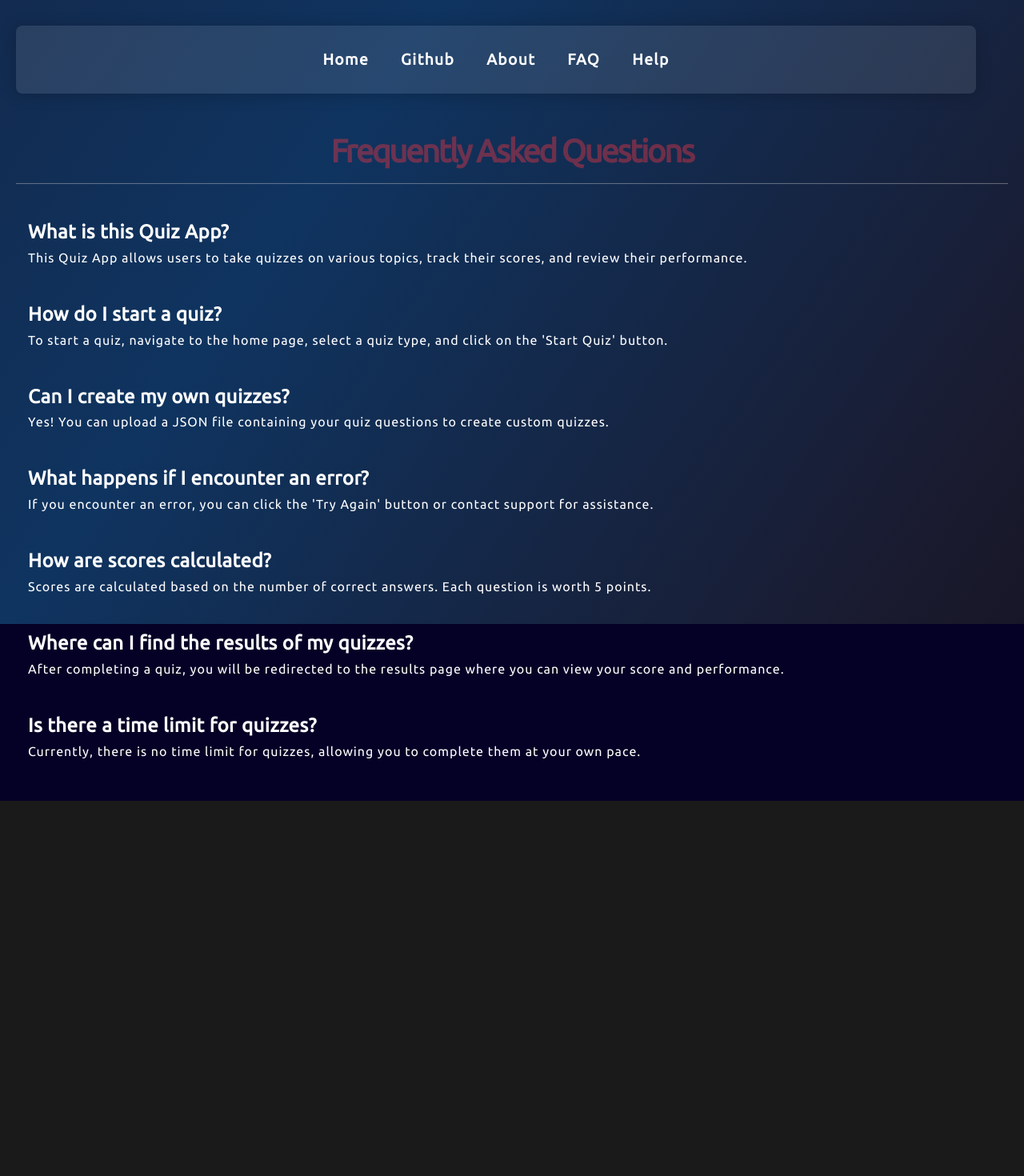
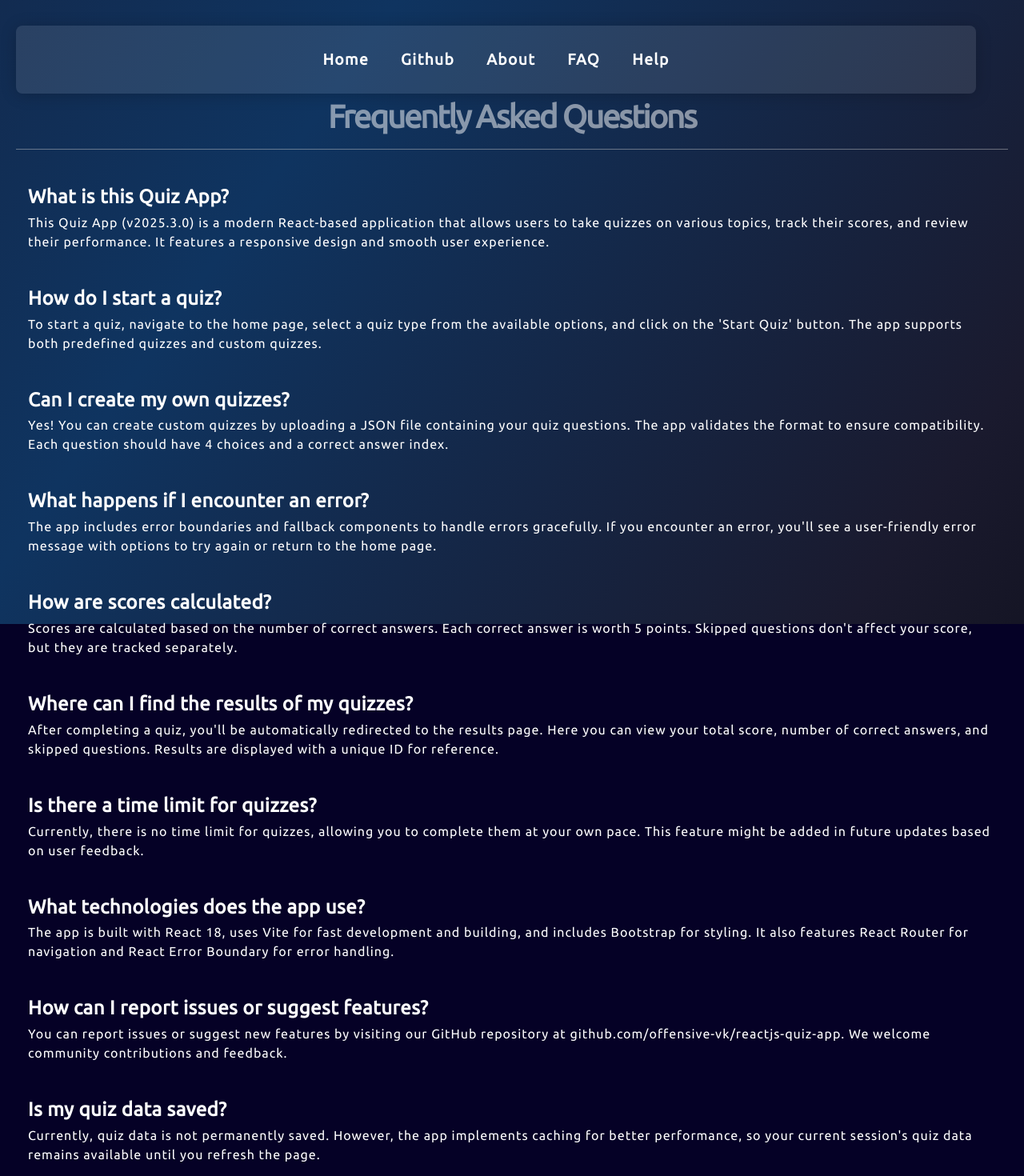
Before and after one commit to offensive-vk/reactjs-quiz-app, a React (Vite) app: page /faq in a window 1280 px wide. Shown: the part 20-1490 px from the top of the page at 80% size. Before the commit the page ends 1021 px from the top, so only its background shows below. Built offline with nearby package versions, Linux system fonts and the light colour scheme.

Commit message:
fix: use lazy loading

```diff
--- a/src/App.jsx
+++ b/src/App.jsx
@@ -1,16 +1,18 @@
-import React from "react";
-import Start from "./components/Start";
-import Quiz from "./components/Quiz";
-import FAQ from "./components/FAQ";
-import Help from "./components/Help";
-import About from "./components/About";
-import Result from "./components/Result";
+import React, { Suspense, lazy } from "react";
+import { BrowserRouter as Router, Routes, Route } from "react-router-dom";
+import { ErrorBoundary } from "react-error-boundary";
+import { DataProvider } from "./context/dataContext";
 import ErrorFallback from "./components/Error";
-import CustomQuiz from "./components/CustomQuiz";
 import BaseLayout from "./components/BaseLayout";
-import { DataProvider } from "./context/dataContext";
-import { ErrorBoundary } from "react-error-boundary";
-import { BrowserRouter as Router, Routes, Route } from "react-router-dom";
+
+const Start = lazy(() => import("./components/Start"));
+const Quiz = lazy(() => import("./components/Quiz"));
+const FAQ = lazy(() => import("./components/FAQ"));
+const Help = lazy(() => import("./components/Help"));
+const About = lazy(() => import("./components/About"));
+const Result = lazy(() => import("./components/Result"));
+const CustomQuiz = lazy(() => import("./components/CustomQuiz"));
+const Loading = lazy(() => import("./components/Loading"));
 
 function App() {
   return (
@@ -18,6 +20,7 @@ function App() {
       <Router>
         <ErrorBoundary FallbackComponent={ErrorFallback}>
           <BaseLayout>
+            <Suspense fallback={<Loading />}>
               <Routes>
                 <Route path="/" element={<Start />} />
                 <Route path="/faq" element={<FAQ />} />
@@ -30,6 +33,7 @@ function App() {
                 <Route path="/result/:id" element={<Result />} />
                 <Route path="*" element={<ErrorFallback />} />
               </Routes>
+            </Suspense>
           </BaseLayout>
         </ErrorBoundary>
       </Router>
--- a/src/components/Error.jsx
+++ b/src/components/Error.jsx
@@ -6,10 +6,6 @@ import '../styles/Error.css';
 const ErrorMessage = ({ error }) => (
     <div className="error-message">
         <h2 className="hero-text">Oops! Something went wrong</h2>
-        <h3 className="hero-subheading">Error Details:</h3>
-        <div className="error-details">
-            {error}
-        </div>
     </div>
 );
 
--- a/src/components/FAQ.jsx
+++ b/src/components/FAQ.jsx
@@ -7,32 +7,44 @@ function FAQ () {
     const faqs = [
         {
             question: "What is this Quiz App?",
-            answer: "This Quiz App allows users to take quizzes on various topics, track their scores, and review their performance."
+            answer: "This Quiz App (v2025.3.0) is a modern React-based application that allows users to take quizzes on various topics, track their scores, and review their performance. It features a responsive design and smooth user experience."
         },
         {
             question: "How do I start a quiz?",
-            answer: "To start a quiz, navigate to the home page, select a quiz type, and click on the 'Start Quiz' button."
+            answer: "To start a quiz, navigate to the home page, select a quiz type from the available options, and click on the 'Start Quiz' button. The app supports both predefined quizzes and custom quizzes."
         },
         {
             question: "Can I create my own quizzes?",
-            answer: "Yes! You can upload a JSON file containing your quiz questions to create custom quizzes."
+            answer: "Yes! You can create custom quizzes by uploading a JSON file containing your quiz questions. The app validates the format to ensure compatibility. Each question should have 4 choices and a correct answer index."
         },
         {
             question: "What happens if I encounter an error?",
-            answer: "If you encounter an error, you can click the 'Try Again' button or contact support for assistance."
+            answer: "The app includes error boundaries and fallback components to handle errors gracefully. If you encounter an error, you'll see a user-friendly error message with options to try again or return to the home page."
         },
         {
             question: "How are scores calculated?",
-            answer: "Scores are calculated based on the number of correct answers. Each question is worth 5 points."
+            answer: "Scores are calculated based on the number of correct answers. Each correct answer is worth 5 points. Skipped questions don't affect your score, but they are tracked separately."
         },
         {
             question: "Where can I find the results of my quizzes?",
-            answer: "After completing a quiz, you will be redirected to the results page where you can view your score and performance."
+            answer: "After completing a quiz, you'll be automatically redirected to the results page. Here you can view your total score, number of correct answers, and skipped questions. Results are displayed with a unique ID for reference."
         },
         {
             question: "Is there a time limit for quizzes?",
-            answer: "Currently, there is no time limit for quizzes, allowing you to complete them at your own pace."
+            answer: "Currently, there is no time limit for quizzes, allowing you to complete them at your own pace. This feature might be added in future updates based on user feedback."
         },
+        {
+            question: "What technologies does the app use?",
+            answer: "The app is built with React 18, uses Vite for fast development and building, and includes Bootstrap for styling. It also features React Router for navigation and React Error Boundary for error handling."
+        },
+        {
+            question: "How can I report issues or suggest features?",
+            answer: "You can report issues or suggest new features by visiting our GitHub repository at github.com/offensive-vk/reactjs-quiz-app. We welcome community contributions and feedback."
+        },
+        {
+            question: "Is my quiz data saved?",
+            answer: "Currently, quiz data is not permanently saved. However, the app implements caching for better performance, so your current session's quiz data remains available until you refresh the page."
+        }
     ];
 
     return (
--- /dev/null
+++ b/src/components/Loading.jsx
@@ -0,0 +1,14 @@
+import React from 'react';
+import BaseLayout from './BaseLayout';
+
+export default function Loading() {
+    return (
+        <BaseLayout>
+            <div className="d-flex justify-content-center align-items-center" style={{ height: "100vh" }}>
+                <div className="spinner-border text-primary" role="status">
+                    <span className="visually-hidden">Loading...</span>
+                </div>
+            </div>
+        </BaseLayout>
+    );
+}
--- a/src/context/dataContext.jsx
+++ b/src/context/dataContext.jsx
@@ -19,6 +19,9 @@ export const DataProvider = ({ children }) => {
     const [showQuiz, setShowQuiz] = useState(false);
     const [showResult, setShowResult] = useState(false);
     const [quizType, setQuizType] = useState('default');
+
+    // Add cache for quiz data
+    const [questionCache, setQuestionCache] = useState({});
 
     useEffect(() => {
         if (quizQuestions.length > questionIndex) {
@@ -67,11 +70,29 @@ export const DataProvider = ({ children }) => {
     const loadQuestions = async (type) => {
         try {
             setQuizError(null);
+
+            // Check cache first
+            if (questionCache[type]) {
+                setQuizQuestions(questionCache[type]);
+                setQuestion(questionCache[type][0]);
+                setShowStart(false);
+                setShowQuiz(true);
+                setShowResult(false);
+                return;
+            }
+
             const response = await fetch(`/data/${type}-questions.json`);
             if (!response.ok) {
                 throw new Error(`HTTP error! status: ${response.status}`);
             }
             const data = await response.json();
+
+            // Cache the questions
+            setQuestionCache(prev => ({
+                ...prev,
+                [type]: data.questions
+            }));
+
             setQuizQuestions(data.questions);
             setQuestion(data.questions[0]);
             setShowStart(false);
--- a/src/main.jsx
+++ b/src/main.jsx
@@ -1,7 +1,6 @@
 import { StrictMode } from "react";
 import { createRoot } from "react-dom/client";
 import "bootstrap/dist/css/bootstrap.min.css";
-import "./styles/global.css";
 import "./index.css";
 import App from "./App.jsx";
 
--- a/src/styles/Error.css
+++ b/src/styles/Error.css
@@ -13,7 +13,6 @@
 }
 
 .hero-text {
-    color: #dc3545;
     font-size: 2.5rem;
     margin-bottom: 1rem;
 }
```
Also changed, not shown: src/styles/global.css (deleted). Lines whose indentation alone changed are shown as unchanged.
